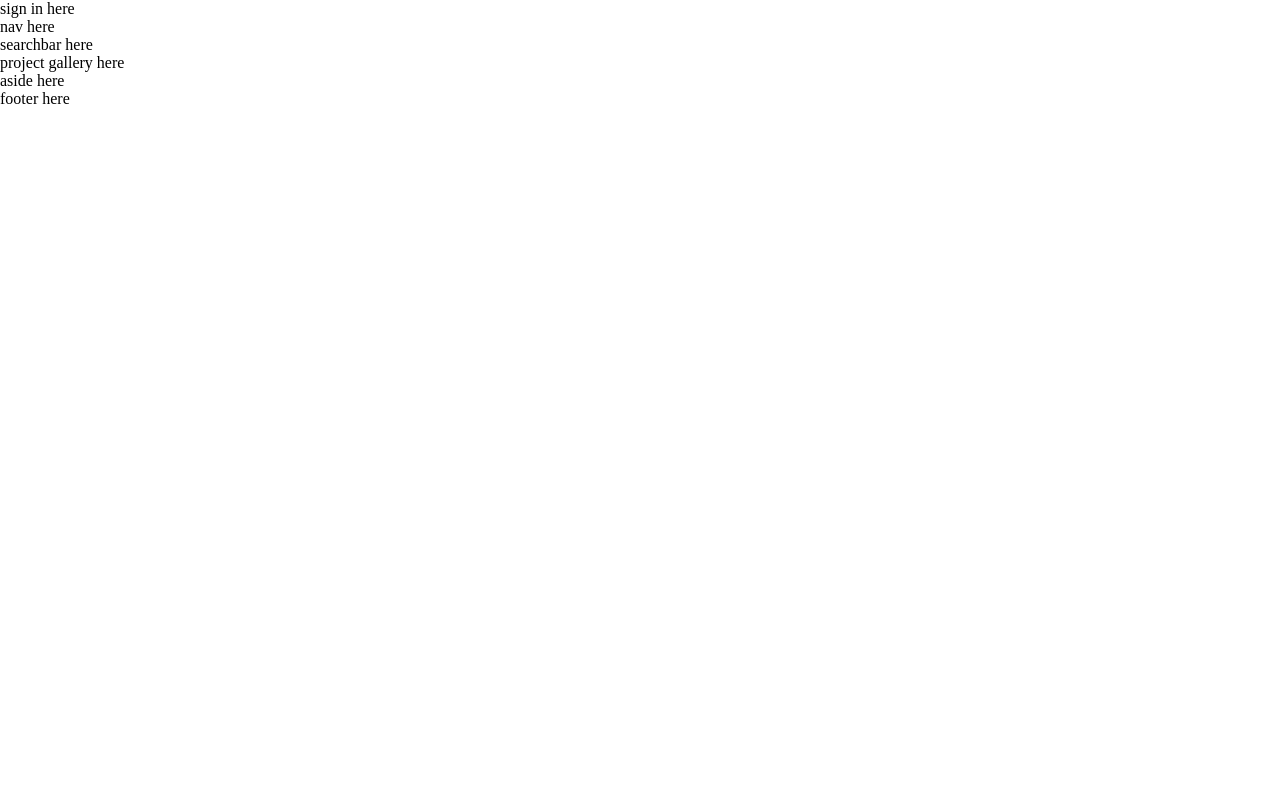
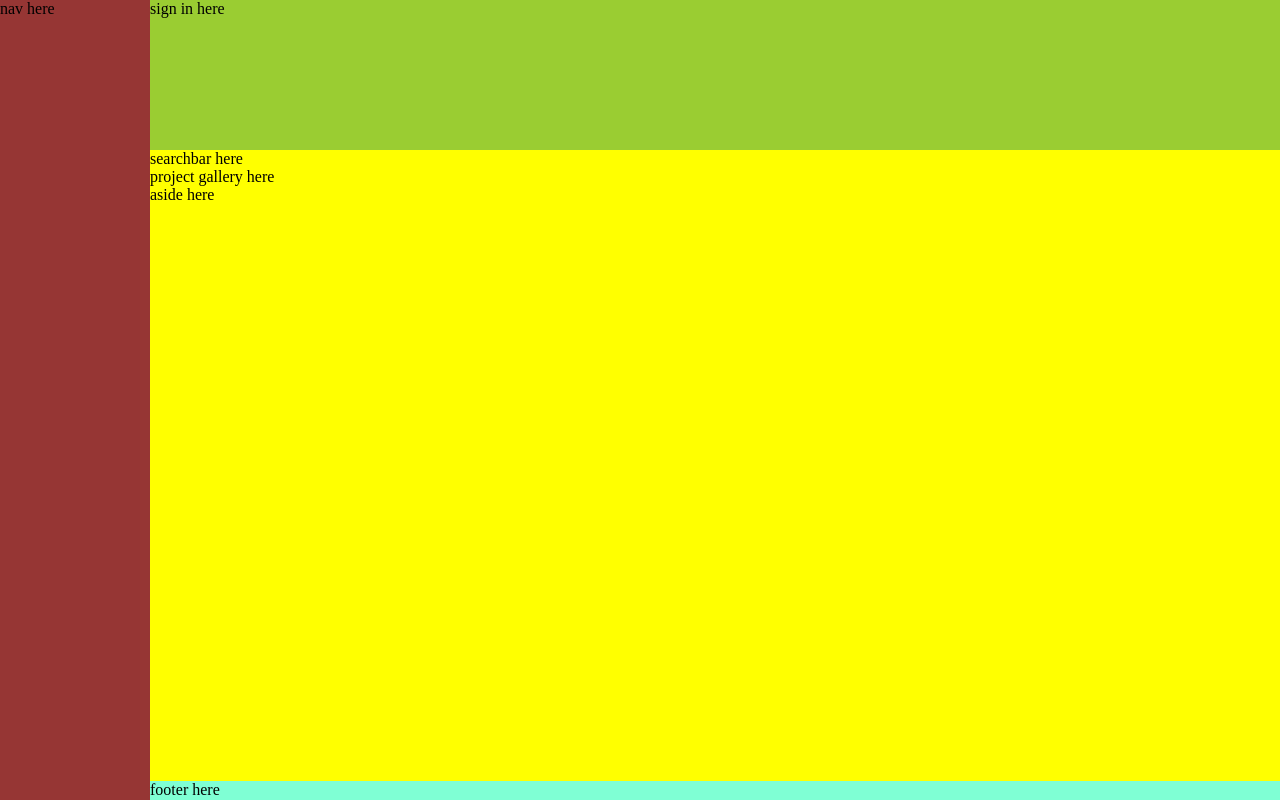
Before and after one commit to tef20/project_hub, a React app: page / in a window 1280 px wide. Built offline with nearby package versions, Linux system fonts and the light colour scheme.

Commit message:
css outer grid added

```diff
--- a/public/index.html
+++ b/public/index.html
@@ -4,7 +4,7 @@
     <meta charset="utf-8" />
     <meta name="viewport" content="width=device-width, initial-scale=1" />
     <meta name="theme-color" content="#000000" />
-   <title>React App</title>
+    <title>Project Hub</title>
   </head>
   <body>
     <noscript>You need to enable JavaScript to run this app.</noscript>
--- a/src/components/App.js
+++ b/src/components/App.js
@@ -1,14 +1,14 @@
 import Navbar from "./Navbar";
 import Header from "./Header";
+import ViewWindow from "./ViewWindow";
 import Footer from "./Footer";
-import DisplayArea from "./DisplayArea";
 
 function App() {
   return (
-    <div className="Dashboard">
+    <div className="app">
       <Header />
       <Navbar />
-      <DisplayArea />
+      <ViewWindow />
       <Footer />
     </div>
   );
--- /dev/null
+++ b/src/components/ViewWindow.js
@@ -0,0 +1,13 @@
+import DisplayArea from "./DisplayArea"
+
+// todo:
+//  - routes to gallery
+//  - other options selected from nav
+
+const ViewWindow = () => {
+  return (
+    <section className="viewWindow" ><DisplayArea /></section>
+  )
+}
+
+export default ViewWindow;
--- a/src/styles/style.css
+++ b/src/styles/style.css
@@ -3,3 +3,38 @@
   --theme2: #fcf6f1;
   --theme3: rgb(32, 32, 32);
 }
+
+.app {
+  background-color: pink;
+  width: 100vw;
+  min-height: 100vh;
+  display: grid;
+  grid-template-columns: 150px 1fr;
+  grid-template-rows: 150px auto 1.2em;
+}
+
+header {
+  background-color: yellowgreen;
+  grid-column: auto / -1;
+  grid-row: 1 / 2;
+}
+
+nav {
+  background-color: #963634;
+  grid-column: 1 / 2;
+  grid-row: 1 / -1;
+  overflow: hidden;
+}
+
+.viewWindow {
+  background-color: yellow;
+  /* height: 900px; */
+  grid-column: auto /-1;
+  grid-row: 2 / 1fr;
+}
+
+footer {
+  background-color: aquamarine;
+  grid-column: auto / -1;
+  grid-row: -2 / -1;
+}
```
